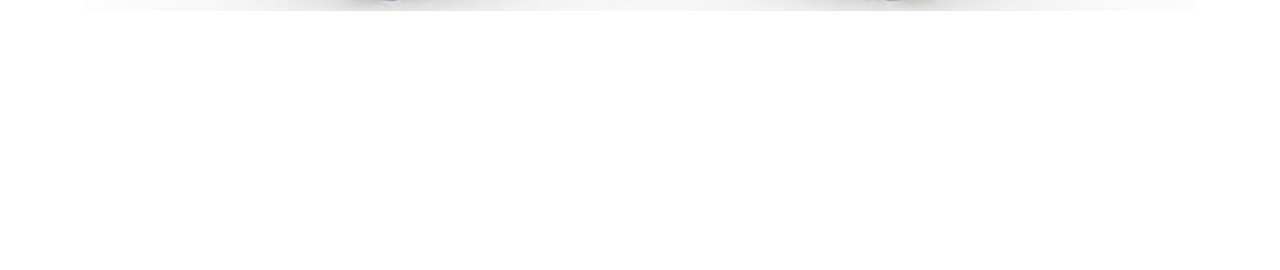
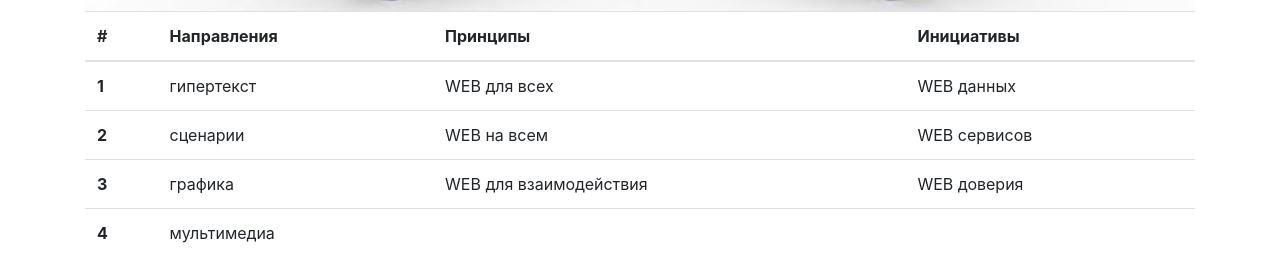
Before and after one commit to Ekaterina24/Laba6, a plain HTML site: page index.html in a window 1280 px wide. Shown: the part 2625-2895 px from the top of the page. Before the commit the page ends 2636 px from the top, so only its background shows below. Drawn offline with nearby package versions, Linux system fonts and the light colour scheme.

Commit message:
Таблица

```diff
--- a/index.html
+++ b/index.html
@@ -144,6 +144,42 @@
                 <span class="sr-only">Next</span>
             </a>
         </div>
+        <table class="table">
+            <thead>
+                <tr>
+                    <th scope="col">#</th>
+                    <th scope="col">Направления</th>
+                    <th scope="col">Принципы</th>
+                    <th scope="col">Инициативы</th>
+                </tr>
+            </thead>
+            <tbody>
+                <tr>
+                    <th scope="row">1</th>
+                    <td>гипертекст</td>
+                    <td>WEB для всех</td>
+                    <td>WEB данных</td>
+                </tr>
+                <tr>
+                    <th scope="row">2</th>
+                    <td>сценарии</td>
+                    <td>WEB на всем</td>
+                    <td>WEB сервисов</td>
+                </tr>
+                <tr>
+                    <th scope="row">3</th>
+                    <td>графика</td>
+                    <td>WEB для взаимодействия</td>
+                    <td>WEB доверия</td>
+                </tr>
+                <tr>
+                    <th scope="row">4</th>
+                    <td>мультимедиа</td>
+                    <td></td>
+                    <td></td>
+                </tr>
+            </tbody>
+        </table>
 
         <script src="https://code.jquery.com/jquery-3.5.1.slim.min.js"
             integrity="sha384-DfXdz2htPH0lsSSs5nCTpuj/zy4C+OGpamoFVy38MVBnE+IbbVYUew+OrCXaRkfj"
```
